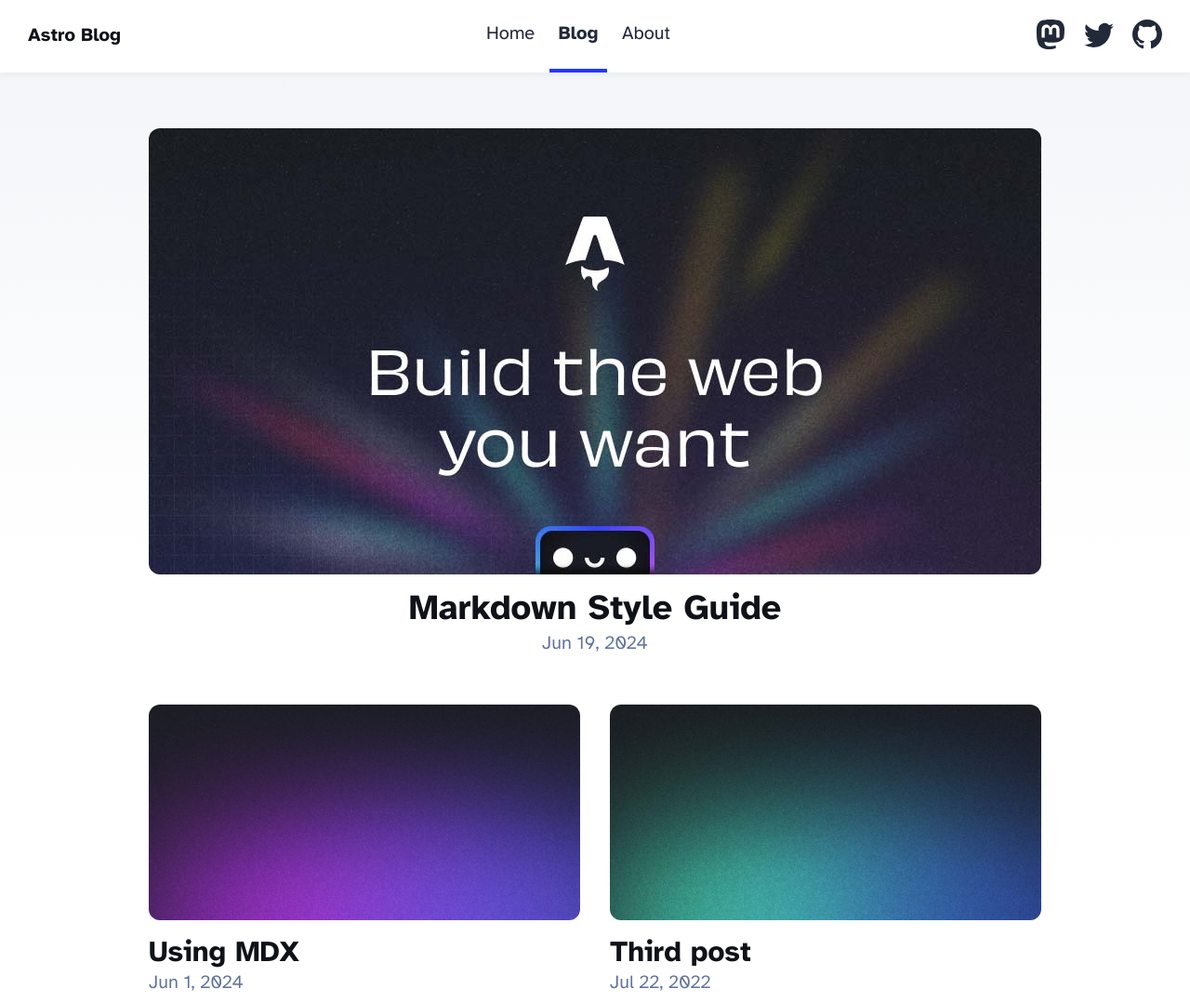
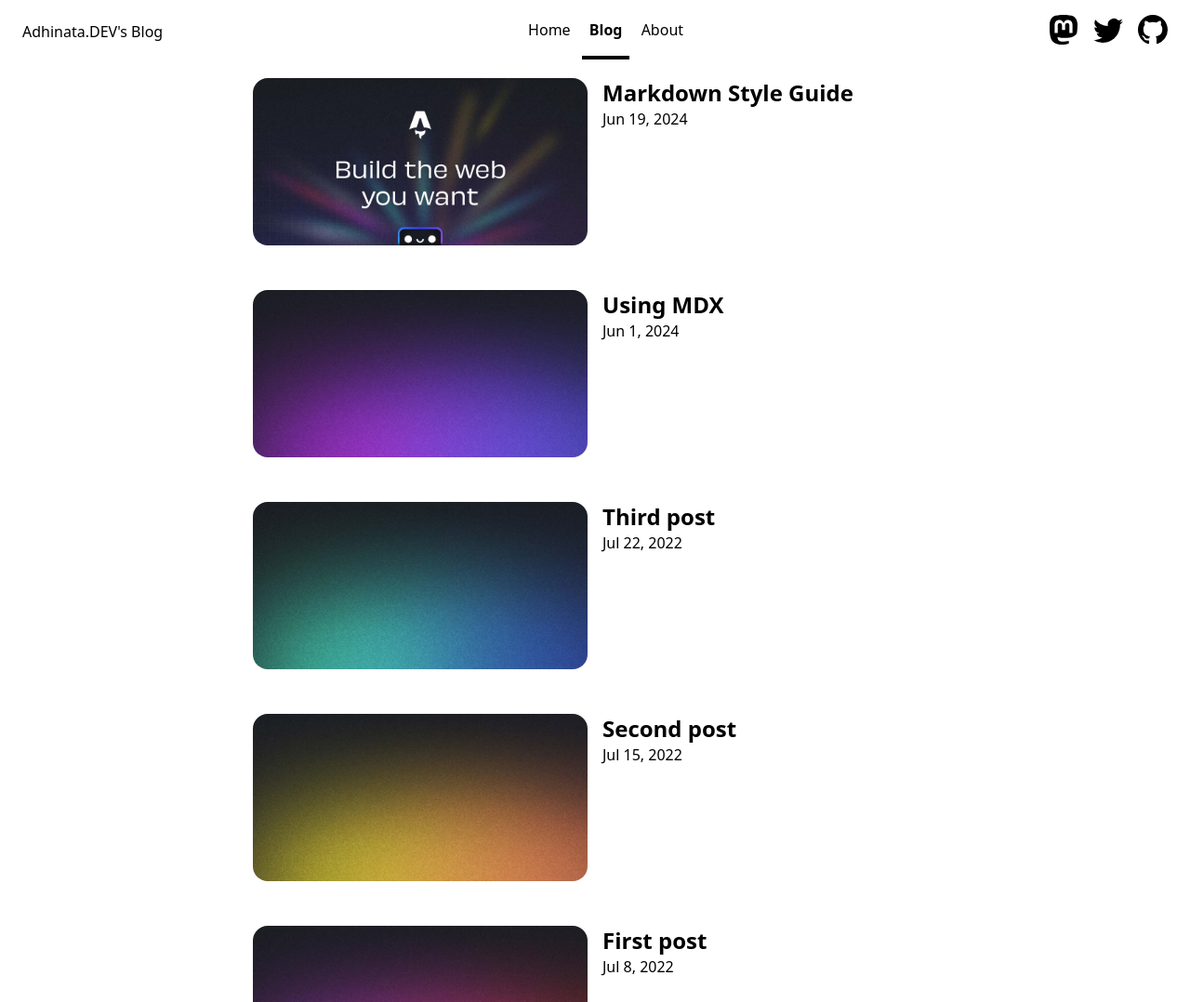
Before and after one commit to agung-adhinata/adhinata.dev, an Astro site: page /blog in a window 1280 px wide. Shown: the top 1078 px of the page at 93% size. Built offline with nearby package versions, Linux system fonts and the light colour scheme; Astro itself is replaced by a stand-in of ours.

Commit message:
feat: init styling import

```diff
--- a/astro.config.mjs
+++ b/astro.config.mjs
@@ -2,10 +2,20 @@
 
 import mdx from '@astrojs/mdx';
 import sitemap from '@astrojs/sitemap';
+import tailwindcss from '@tailwindcss/vite';
 import { defineConfig } from 'astro/config';
+import path from 'node:path';
 
 // https://astro.build/config
 export default defineConfig({
 	site: 'https://example.com',
 	integrations: [mdx(), sitemap()],
+	vite: {
+		plugins:[tailwindcss()],
+		resolve: {
+			alias: {
+				'@': path.resolve(__dirname, './src'),
+			}
+		}
+	}
 });
--- a/src/components/Footer.astro
+++ b/src/components/Footer.astro
@@ -3,7 +3,7 @@ const today = new Date();
 ---
 
 <footer>
-	&copy; {today.getFullYear()} Your name here. All rights reserved.
+	&copy;{today.getFullYear()} Adhinata.DEV. All rights reserved.
 	<div class="social-links">
 		<a href="https://m.webtoo.ls/@astro" target="_blank">
 			<span class="sr-only">Follow Astro on Mastodon</span>
--- a/src/consts.ts
+++ b/src/consts.ts
@@ -1,5 +1,5 @@
 // Place any global data in this file.
 // You can import this data from anywhere in your site by using the `import` keyword.
 
-export const SITE_TITLE = 'Astro Blog';
+export const SITE_TITLE = 'Adhinata.DEV\'s Blog';
 export const SITE_DESCRIPTION = 'Welcome to my website!';
--- a/src/pages/blog/index.astro
+++ b/src/pages/blog/index.astro
@@ -1,14 +1,14 @@
 ---
-import { Image } from 'astro:assets';
-import { getCollection } from 'astro:content';
-import BaseHead from '../../components/BaseHead.astro';
-import Footer from '../../components/Footer.astro';
-import FormattedDate from '../../components/FormattedDate.astro';
-import Header from '../../components/Header.astro';
-import { SITE_DESCRIPTION, SITE_TITLE } from '../../consts';
+import { Image } from "astro:assets";
+import { getCollection } from "astro:content";
+import BaseHead from "../../components/BaseHead.astro";
+import Footer from "../../components/Footer.astro";
+import FormattedDate from "../../components/FormattedDate.astro";
+import Header from "../../components/Header.astro";
+import { SITE_DESCRIPTION, SITE_TITLE } from "../../consts";
 
-const posts = (await getCollection('blog')).sort(
-	(a, b) => b.data.pubDate.valueOf() - a.data.pubDate.valueOf(),
+const posts = (await getCollection("blog")).sort(
+  (a, b) => b.data.pubDate.valueOf() - a.data.pubDate.valueOf()
 );
 ---
 
@@ -16,92 +16,31 @@ const posts = (await getCollection('blog')).sort(
 <html lang="en">
   <head>
     <BaseHead title={SITE_TITLE} description={SITE_DESCRIPTION} />
-		<style>
-			main {
-				width: 960px;
-			}
-			ul {
-				display: flex;
-				flex-wrap: wrap;
-				gap: 2rem;
-				list-style-type: none;
-				margin: 0;
-				padding: 0;
-			}
-			ul li {
-				width: calc(50% - 1rem);
-			}
-			ul li * {
-				text-decoration: none;
-				transition: 0.2s ease;
-			}
-			ul li:first-child {
-				width: 100%;
-				margin-bottom: 1rem;
-				text-align: center;
-			}
-			ul li:first-child img {
-				width: 100%;
-			}
-			ul li:first-child .title {
-				font-size: 2.369rem;
-			}
-			ul li img {
-				margin-bottom: 0.5rem;
-				border-radius: 12px;
-			}
-			ul li a {
-				display: block;
-			}
-			.title {
-				margin: 0;
-				color: rgb(var(--black));
-				line-height: 1;
-			}
-			.date {
-				margin: 0;
-				color: rgb(var(--gray));
-			}
-			ul li a:hover h4,
-			ul li a:hover .date {
-				color: rgb(var(--accent));
-			}
-			ul a:hover img {
-				box-shadow: var(--box-shadow);
-			}
-			@media (max-width: 720px) {
-				ul {
-					gap: 0.5em;
-				}
-				ul li {
-					width: 100%;
-					text-align: center;
-				}
-				ul li:first-child {
-					margin-bottom: 0;
-				}
-				ul li:first-child .title {
-					font-size: 1.563em;
-				}
-			}
-		</style>
   </head>
   <body>
     <Header />
     <main>
-			<section>
-				<ul>
+      <section class="flex flex-col justify-center items-center w-full">
+        <ul class="flex flex-col items-center gap-4 w-full lg:w-3xl">
           {
             posts.map((post) => (
-							<li>
-								<a href={`/blog/${post.id}/`}>
+              <li class="flex w-full p-4">
+                <a class="flex w-full gap-4" href={`/blog/${post.id}/`}>
                   {post.data.heroImage && (
-										<Image width={720} height={360} src={post.data.heroImage} alt="" />
+                    <Image
+                      width={360}
+                      src={post.data.heroImage}
+                      loading={"eager"}
+                      alt=""
+                      class="rounded-2xl"
+                    />
                   )}
-									<h4 class="title">{post.data.title}</h4>
+                  <div class="grow ">
+                    <h4 class="text-2xl font-semibold">{post.data.title}</h4>
                     <p class="date">
                       <FormattedDate date={post.data.pubDate} />
                     </p>
+                  </div>
                 </a>
               </li>
             ))
--- a/src/styles/global.css
+++ b/src/styles/global.css
@@ -1,155 +1,2 @@
-/*
-  The CSS in this style tag is based off of Bear Blog's default CSS.
-  https://github.com/HermanMartinus/bearblog/blob/297026a877bc2ab2b3bdfbd6b9f7961c350917dd/templates/styles/blog/default.css
-  License MIT: https://github.com/HermanMartinus/bearblog/blob/master/LICENSE.md
- */
-
-:root {
-	--accent: #2337ff;
-	--accent-dark: #000d8a;
-	--black: 15, 18, 25;
-	--gray: 96, 115, 159;
-	--gray-light: 229, 233, 240;
-	--gray-dark: 34, 41, 57;
-	--gray-gradient: rgba(var(--gray-light), 50%), #fff;
-	--box-shadow:
-		0 2px 6px rgba(var(--gray), 25%), 0 8px 24px rgba(var(--gray), 33%), 0 16px 32px
-		rgba(var(--gray), 33%);
-}
-@font-face {
-	font-family: "Atkinson";
-	src: url("/fonts/atkinson-regular.woff") format("woff");
-	font-weight: 400;
-	font-style: normal;
-	font-display: swap;
-}
-@font-face {
-	font-family: "Atkinson";
-	src: url("/fonts/atkinson-bold.woff") format("woff");
-	font-weight: 700;
-	font-style: normal;
-	font-display: swap;
-}
-body {
-	font-family: "Atkinson", sans-serif;
-	margin: 0;
-	padding: 0;
-	text-align: left;
-	background: linear-gradient(var(--gray-gradient)) no-repeat;
-	background-size: 100% 600px;
-	word-wrap: break-word;
-	overflow-wrap: break-word;
-	color: rgb(var(--gray-dark));
-	font-size: 20px;
-	line-height: 1.7;
-}
-main {
-	width: 720px;
-	max-width: calc(100% - 2em);
-	margin: auto;
-	padding: 3em 1em;
-}
-h1,
-h2,
-h3,
-h4,
-h5,
-h6 {
-	margin: 0 0 0.5rem 0;
-	color: rgb(var(--black));
-	line-height: 1.2;
-}
-h1 {
-	font-size: 3.052em;
-}
-h2 {
-	font-size: 2.441em;
-}
-h3 {
-	font-size: 1.953em;
-}
-h4 {
-	font-size: 1.563em;
-}
-h5 {
-	font-size: 1.25em;
-}
-strong,
-b {
-	font-weight: 700;
-}
-a {
-	color: var(--accent);
-}
-a:hover {
-	color: var(--accent);
-}
-p {
-	margin-bottom: 1em;
-}
-.prose p {
-	margin-bottom: 2em;
-}
-textarea {
-	width: 100%;
-	font-size: 16px;
-}
-input {
-	font-size: 16px;
-}
-table {
-	width: 100%;
-}
-img {
-	max-width: 100%;
-	height: auto;
-	border-radius: 8px;
-}
-code {
-	padding: 2px 5px;
-	background-color: rgb(var(--gray-light));
-	border-radius: 2px;
-}
-pre {
-	padding: 1.5em;
-	border-radius: 8px;
-}
-pre > code {
-	all: unset;
-}
-blockquote {
-	border-left: 4px solid var(--accent);
-	padding: 0 0 0 20px;
-	margin: 0;
-	font-size: 1.333em;
-}
-hr {
-	border: none;
-	border-top: 1px solid rgb(var(--gray-light));
-}
-@media (max-width: 720px) {
-	body {
-		font-size: 18px;
-	}
-	main {
-		padding: 1em;
-	}
-}
-
-.sr-only {
-	border: 0;
-	padding: 0;
-	margin: 0;
-	position: absolute !important;
-	height: 1px;
-	width: 1px;
-	overflow: hidden;
-	/* IE6, IE7 - a 0 height clip, off to the bottom right of the visible 1px box */
-	clip: rect(1px 1px 1px 1px);
-	/* maybe deprecated but we need to support legacy browsers */
-	clip: rect(1px, 1px, 1px, 1px);
-	/* modern browsers, clip-path works inwards from each corner */
-	clip-path: inset(50%);
-	/* added line to stop words getting smushed together (as they go onto separate lines and some screen readers do not understand line feeds as a space */
-	white-space: nowrap;
-}
+@import "tailwindcss";
+@plugin "@tailwindcss/typography";
```
Also changed, not shown: package.json (+8 -1 lines), tsconfig.json (+7 -2 lines), 2 other files. Lines whose indentation alone changed are shown as unchanged.
